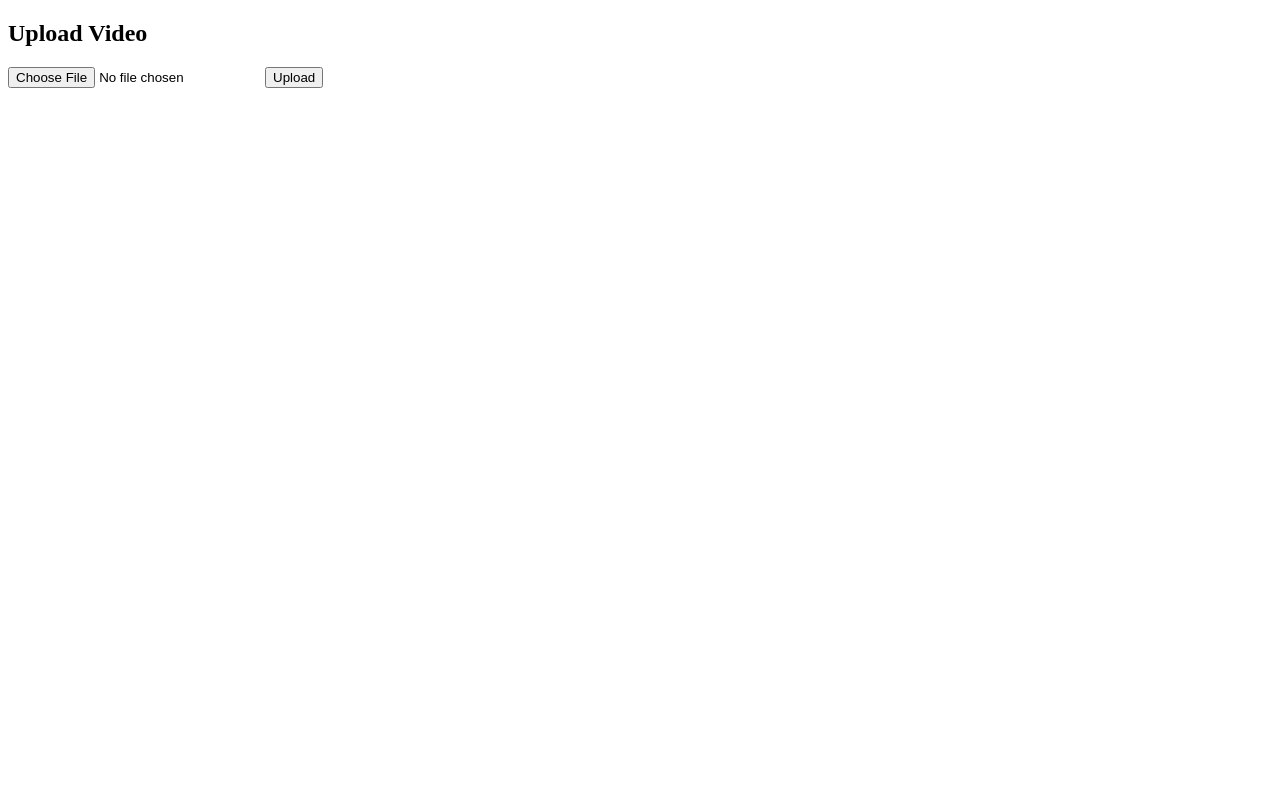
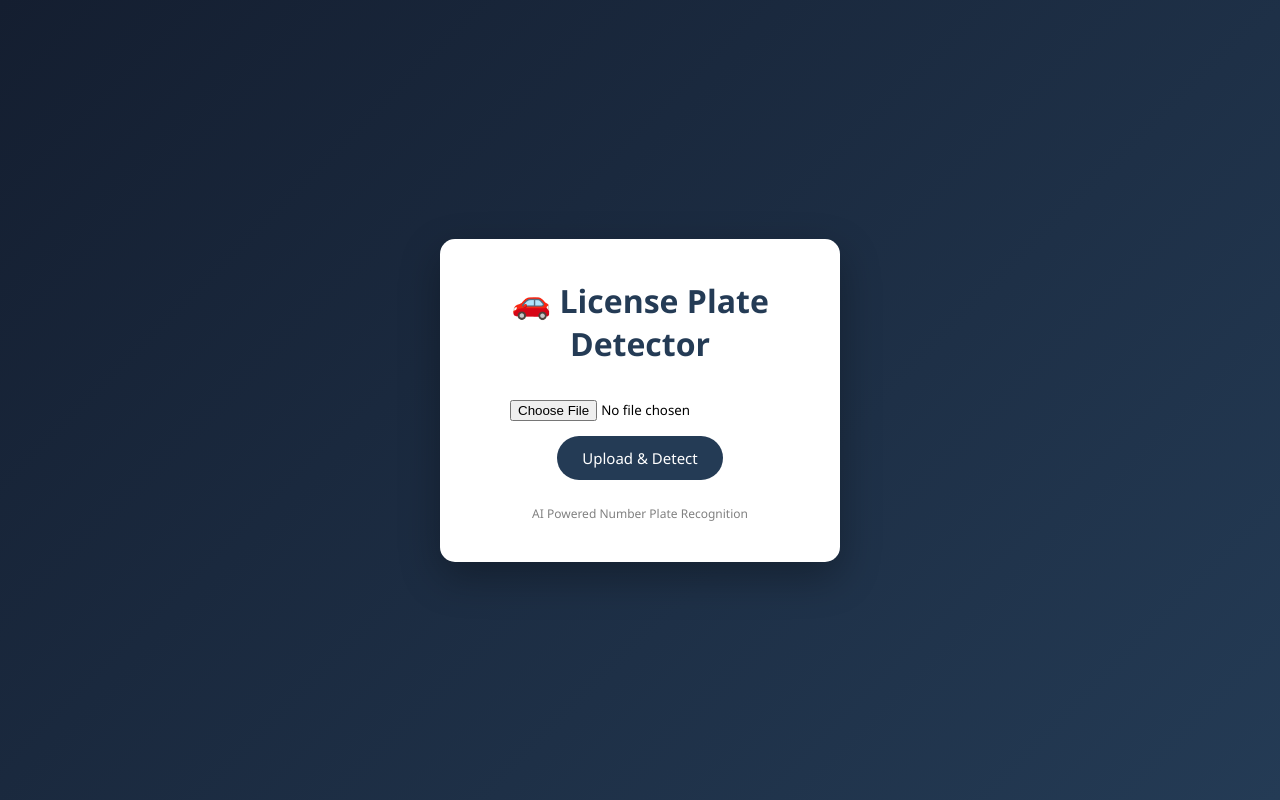
Before and after one commit to codeXsidd/Number-Plates-Detection, a Flask app: page / in a window 1280 px wide. Run offline with Flask 3, Linux system fonts and the light colour scheme; parts of the project's set-up code (start-up, migrations or seed data) failed here and were passed over.

Commit message:
Update index.html

```diff
--- a/templates/index.html
+++ b/templates/index.html
@@ -1,23 +1,142 @@
 <!DOCTYPE html>
 <html>
 <head>
-    <title>License Plate Recognition</title>
+    <title>License Plate Detection</title>
+    <meta name="viewport" content="width=device-width, initial-scale=1.0">
+
+    <style>
+        * {
+            margin: 0;
+            padding: 0;
+            box-sizing: border-box;
+            font-family: 'Segoe UI', sans-serif;
+        }
+
+        body {
+            height: 100vh;
+            display: flex;
+            justify-content: center;
+            align-items: center;
+            background: linear-gradient(135deg, #141e30, #243b55);
+        }
+
+        .container {
+            background: white;
+            padding: 40px;
+            width: 400px;
+            border-radius: 15px;
+            box-shadow: 0 15px 40px rgba(0,0,0,0.3);
+            text-align: center;
+            animation: fadeIn 0.8s ease-in-out;
+        }
+
+        h1 {
+            margin-bottom: 20px;
+            color: #243b55;
+        }
+
+        input[type="file"] {
+            margin: 15px 0;
+        }
+
+        button {
+            background: #243b55;
+            color: white;
+            border: none;
+            padding: 12px 25px;
+            border-radius: 30px;
+            cursor: pointer;
+            transition: 0.3s ease;
+            font-size: 15px;
+        }
+
+        button:hover {
+            background: #141e30;
+            transform: scale(1.05);
+        }
+
+        .result {
+            margin-top: 20px;
+            font-size: 18px;
+            font-weight: bold;
+            color: #141e30;
+        }
+
+        .loader {
+            display: none;
+            margin-top: 20px;
+        }
+
+        .loader div {
+            width: 12px;
+            height: 12px;
+            background: #243b55;
+            border-radius: 50%;
+            display: inline-block;
+            animation: bounce 0.6s infinite alternate;
+        }
+
+        .loader div:nth-child(2) {
+            animation-delay: 0.2s;
+        }
+
+        .loader div:nth-child(3) {
+            animation-delay: 0.4s;
+        }
+
+        @keyframes bounce {
+            to { transform: translateY(-10px); }
+        }
+
+        @keyframes fadeIn {
+            from { opacity: 0; transform: translateY(20px);}
+            to { opacity: 1; transform: translateY(0);}
+        }
+
+        .footer {
+            margin-top: 25px;
+            font-size: 12px;
+            color: gray;
+        }
+    </style>
 </head>
+
 <body>
-    <h2>Upload Video</h2>
+
+<div class="container">
+    <h1>🚗 License Plate Detector</h1>
 
     <form id="uploadForm">
         <input type="file" name="video" required>
-        <button type="submit">Upload</button>
+        <br>
+        <button type="submit">Upload & Detect</button>
     </form>
 
-    <h3 id="result"></h3>
+    <div class="loader" id="loader">
+        <div></div>
+        <div></div>
+        <div></div>
+    </div>
+
+    <div class="result" id="result"></div>
+
+    <div class="footer">
+        AI Powered Number Plate Recognition
+    </div>
+</div>
 
 <script>
 const form = document.getElementById('uploadForm');
+const loader = document.getElementById('loader');
+const resultDiv = document.getElementById('result');
+
 form.addEventListener('submit', async (e) => {
     e.preventDefault();
+
     const formData = new FormData(form);
+
+    loader.style.display = "block";
+    resultDiv.innerText = "";
 
     const response = await fetch('/upload', {
         method: 'POST',
@@ -25,9 +144,16 @@
     });
 
     const data = await response.json();
-            document.getElementById('result').innerText =
-                "Detected Plate: " + data.plate_number;
+
+    loader.style.display = "none";
+
+    if (data.plate_number) {
+        resultDiv.innerHTML = "✅ Detected Plate: <br>" + data.plate_number;
+    } else {
+        resultDiv.innerText = "❌ No plate detected!";
+    }
 });
 </script>
+
 </body>
 </html>
```
Lines whose indentation alone changed are shown as unchanged.
